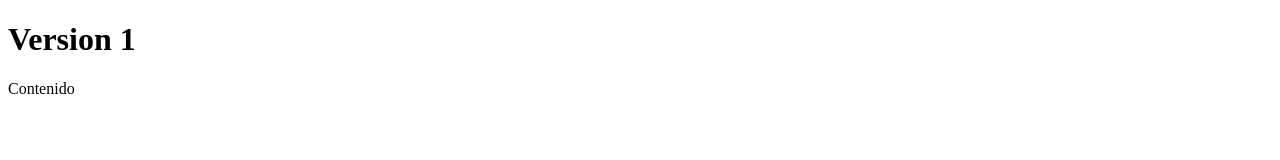
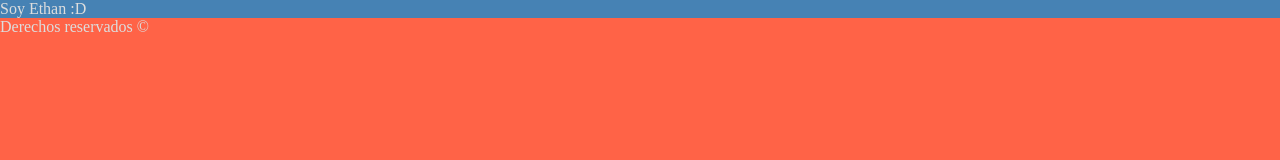
Before and after one commit to Ecm420/Ethan, a plain HTML site: page index.html in a window 1280 px wide. Drawn offline with Linux system fonts and the light colour scheme.

Commit message:
Version 2 del proyecto

```diff
--- a/index.html
+++ b/index.html
@@ -4,14 +4,17 @@
 	<meta charset="utf-8">
 	<meta name="viewport" content="width=device-width, initial-scale=1">
 	<title></title>
-	<link rel="stylesheet" type="text/css" href=""estilos.css">
+	<link rel="stylesheet" type="text/css" href="estiloss.css">
 </head>
 <body>
 	<header>
-		<h1>Version 1</h1>
+
 	</header>
 	<section>
-		Contenido
+		Soy Ethan :D
 	</section>
+	<footer>
+		Derechos reservados &copy;
+	</footer>
 </body>
 </html>
```
